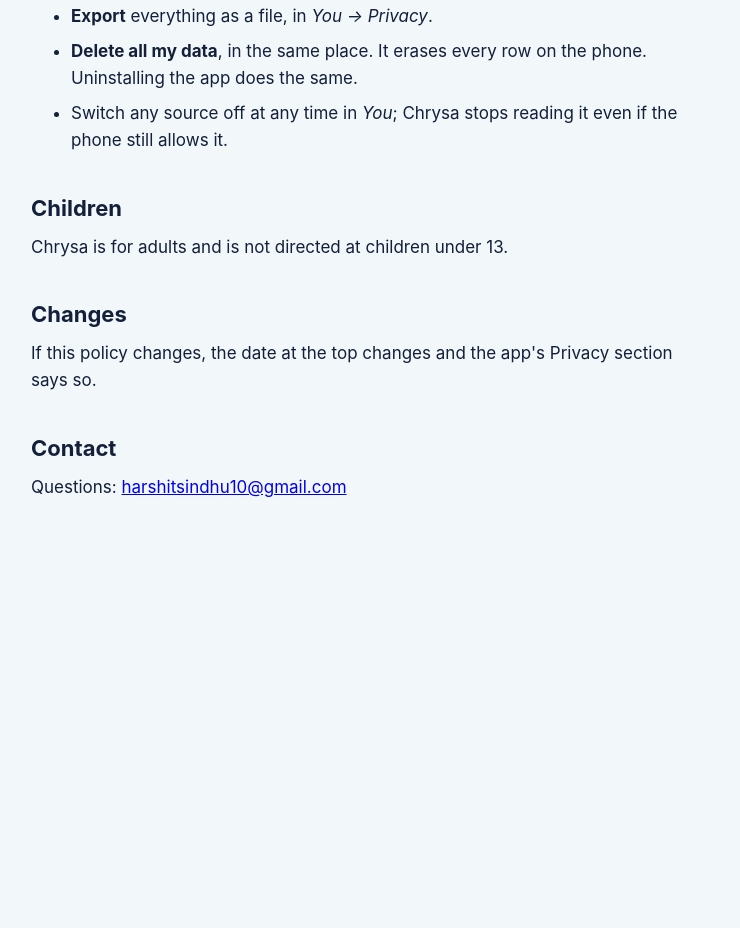
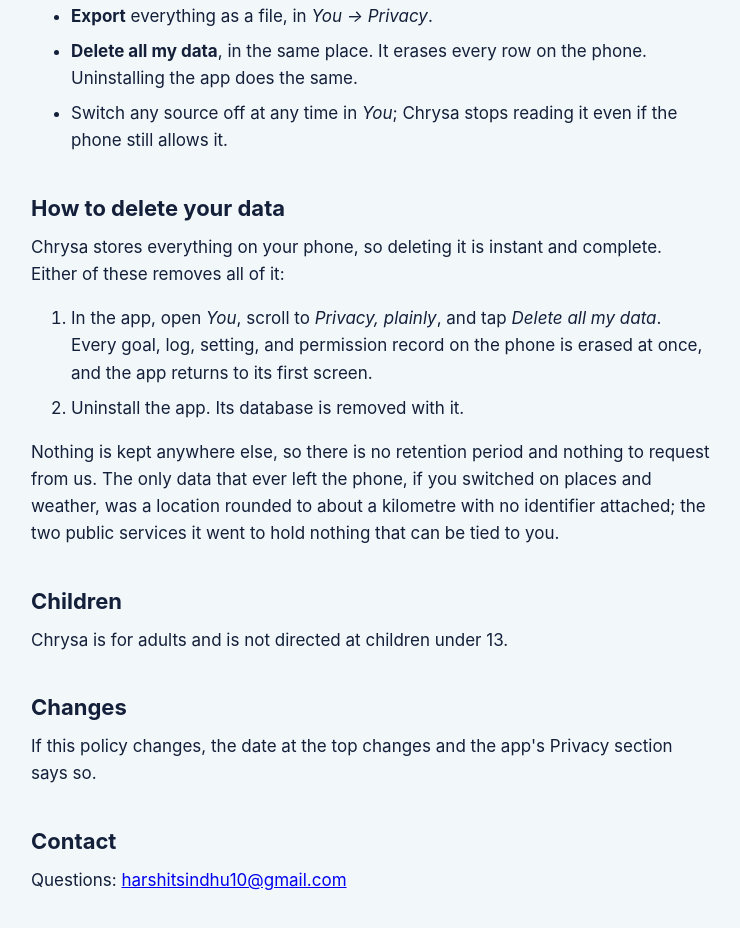
Before and after one commit to HArshit123455/chrysa-site, a plain HTML site: page privacy.html in a window 1280 px wide. Shown: the part 1387-2315 px from the top of the page, without its empty margins (269-1009 px from the left). Before the commit the page ends 1976 px from the top, so only its background shows below. Drawn offline with Linux system fonts and the light colour scheme.

Commit message:
Add the data deletion section

```diff
--- a/privacy.html
+++ b/privacy.html
@@ -52,6 +52,14 @@
     <li>Switch any source off at any time in <em>You</em>; Chrysa stops reading it even if the phone still allows it.</li>
   </ul>
 
+  <h2 id="delete">How to delete your data</h2>
+  <p>Chrysa stores everything on your phone, so deleting it is instant and complete. Either of these removes all of it:</p>
+  <ol>
+    <li>In the app, open <em>You</em>, scroll to <em>Privacy, plainly</em>, and tap <em>Delete all my data</em>. Every goal, log, setting, and permission record on the phone is erased at once, and the app returns to its first screen.</li>
+    <li>Uninstall the app. Its database is removed with it.</li>
+  </ol>
+  <p>Nothing is kept anywhere else, so there is no retention period and nothing to request from us. The only data that ever left the phone, if you switched on places and weather, was a location rounded to about a kilometre with no identifier attached; the two public services it went to hold nothing that can be tied to you.</p>
+
   <h2>Children</h2>
   <p>Chrysa is for adults and is not directed at children under 13.</p>
 
```
